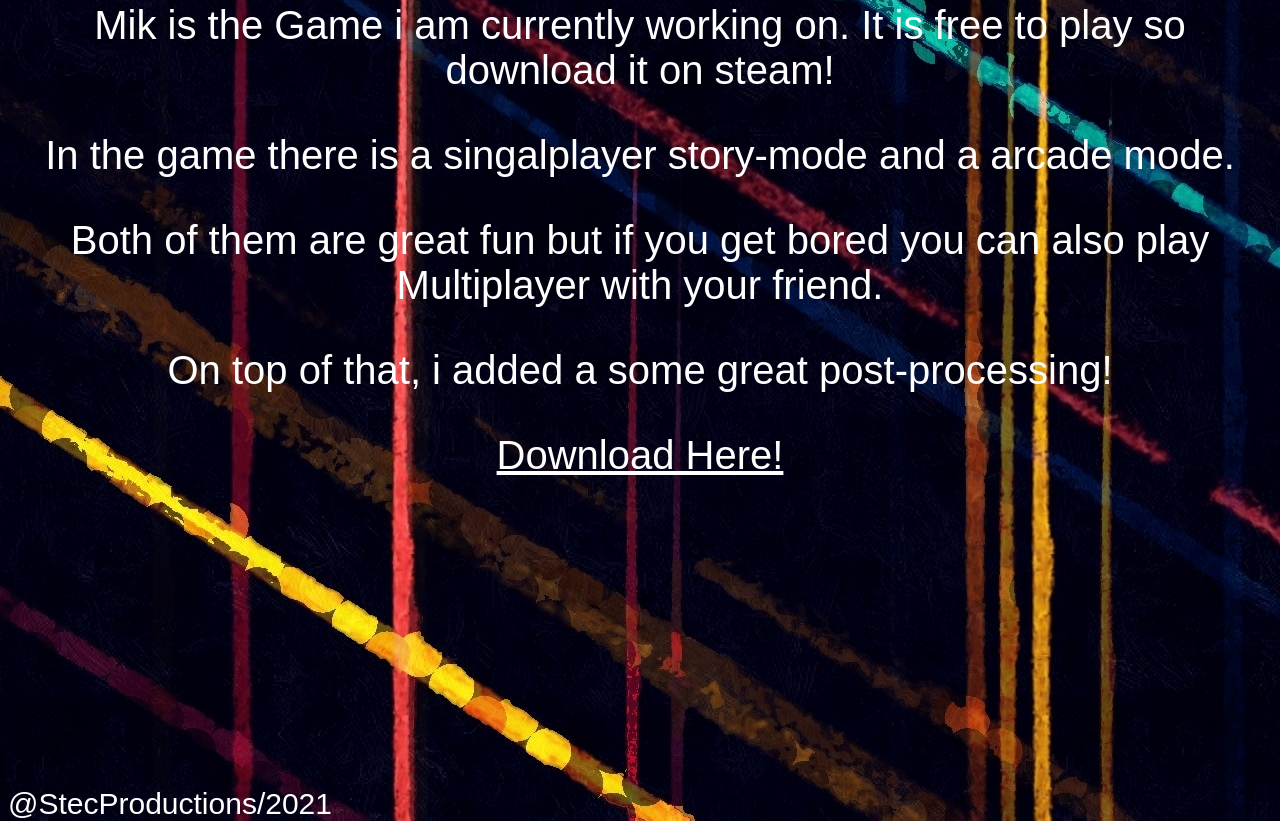
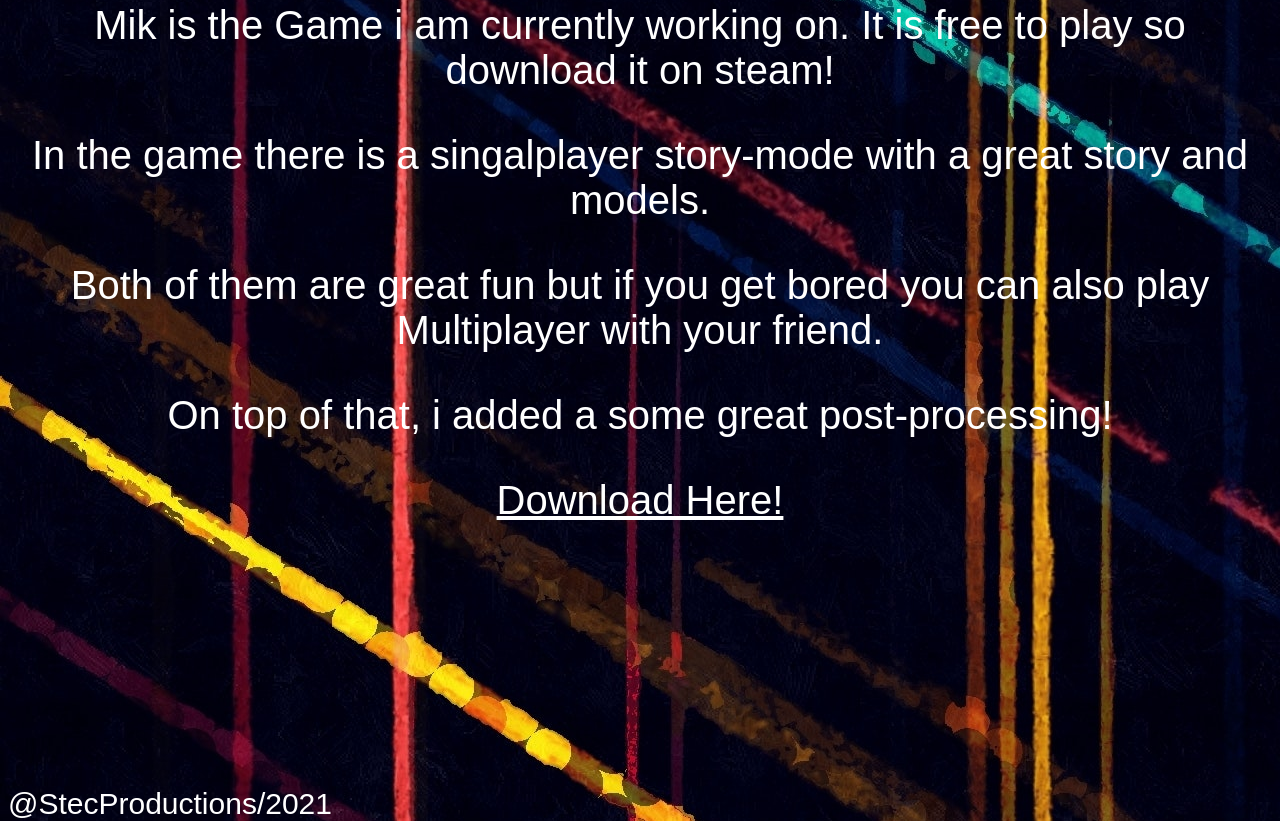
Before and after one commit to Stefaaaaaaaaaaaaaaaaaaaaaaaaaaan/StecProductionsWebsite, a plain HTML site: page Mik.html in a window 1280 px wide. Shown: the part 894-1715 px from the top of the page. Drawn offline with Linux system fonts and the light colour scheme.

Commit message:
Add files via upload

```diff
--- a/Mik.html
+++ b/Mik.html
@@ -36,7 +36,7 @@
     <main>
         <h1>Mik</h1>
         <p>Mik is the Game i am currently working on. It is free to play so download it on steam!</p>
-        <p>In the game there is a singalplayer story-mode and a arcade mode.</p>
+        <p>In the game there is a singalplayer story-mode with a great story and models.</p>
         <p>Both of them are great fun but if you get bored you can also play Multiplayer with your friend.</p>
         <p>On top of that, i added a some great post-processing!</p>
         <div class="top-nav"><a href="https://store.steampowered.com/app/1772130/Mik/" target="blank"> Download Here! </a></div>
```
